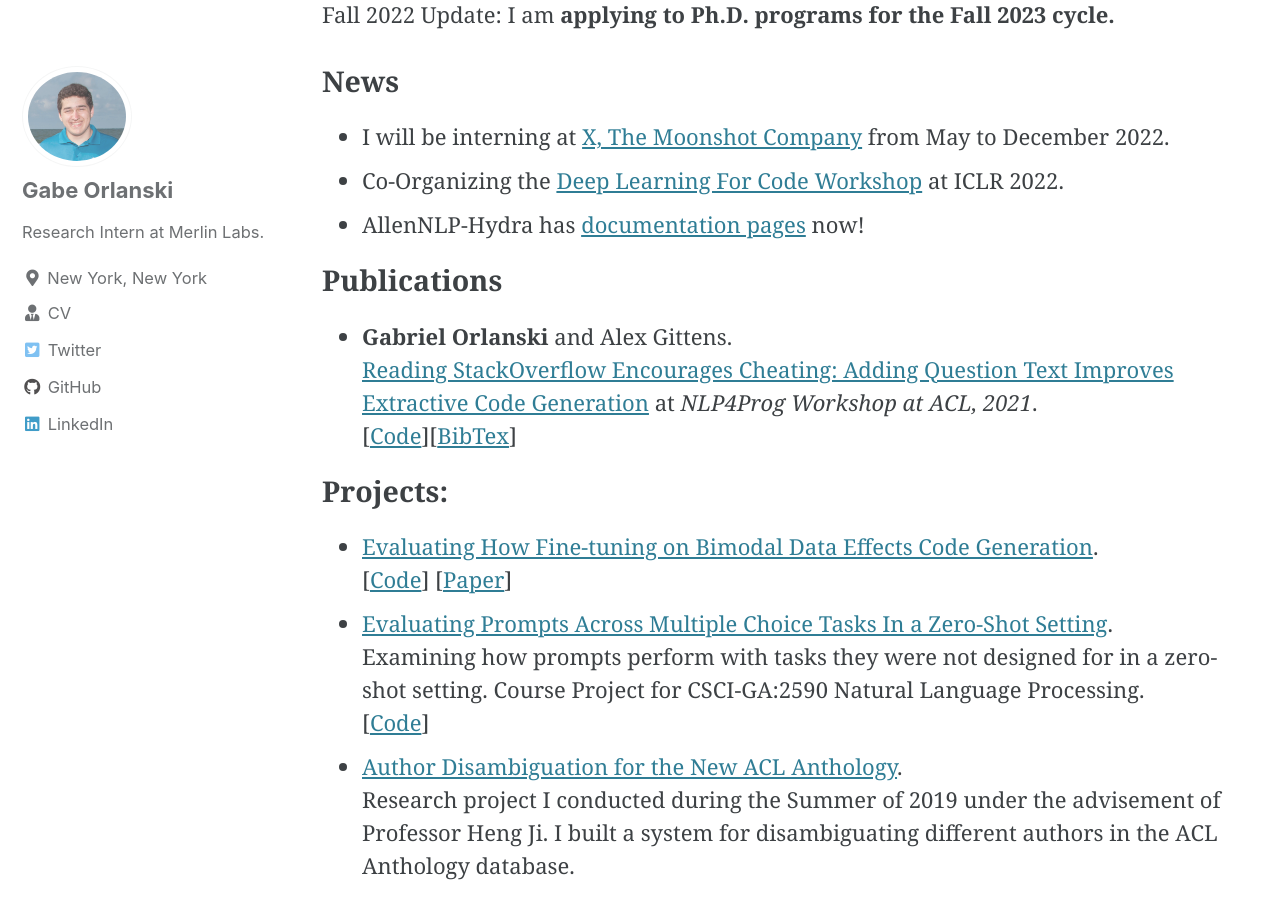
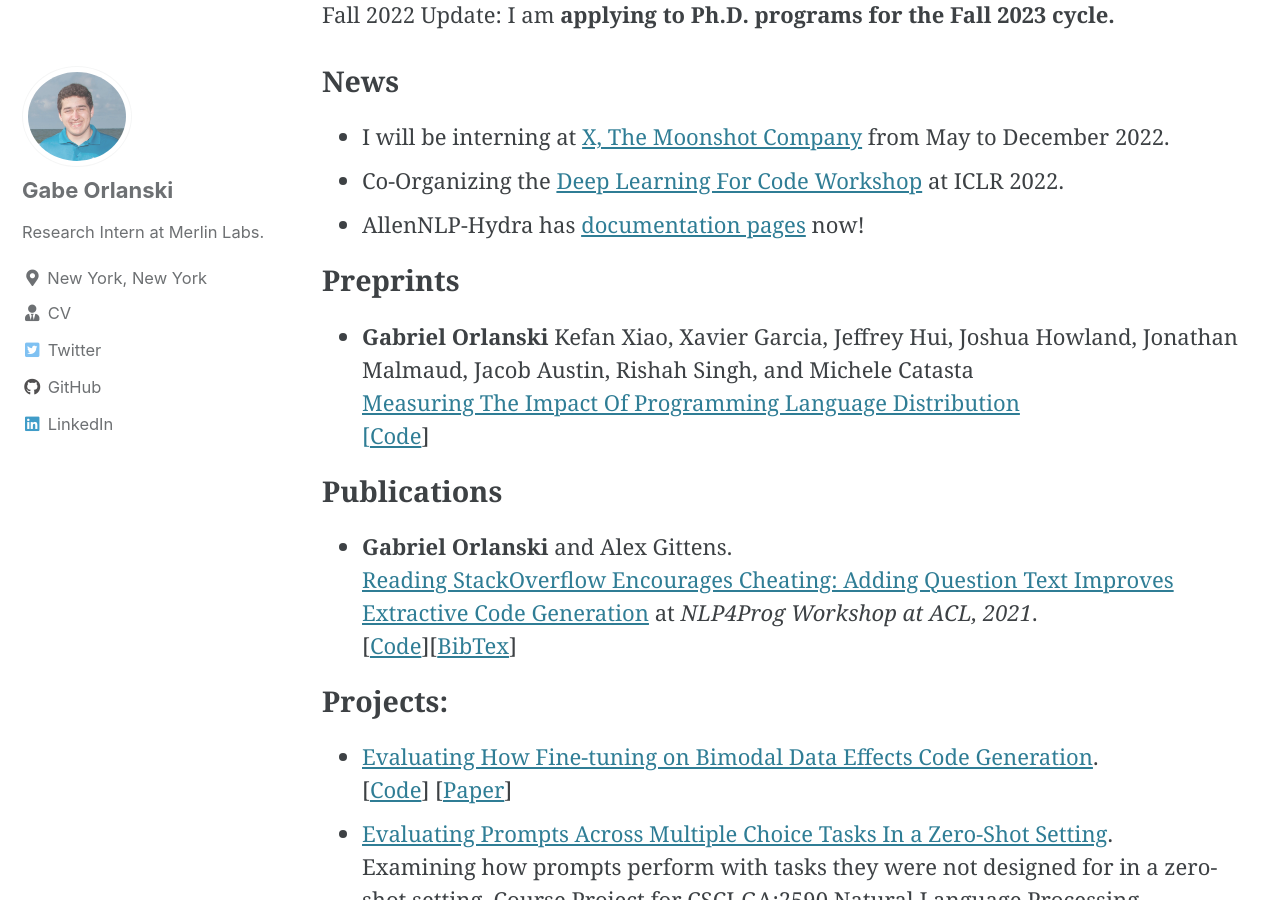
Before and after one commit to gabeorlanski/gabeorlanski.github.io, a Jekyll site: the page built from index.html, in a window 1280 px wide and 900 px high, scrolled down 387 px. Built offline with Jekyll 4.4.1, drawn with Linux system fonts in a browser that asks for light colours; cached includes are drawn as plain includes; the list of posts is cut into pages by our own code.

Commit message:
Update Site

```diff
--- a/index.html
+++ b/index.html
@@ -29,6 +29,12 @@ Fall 2022 Update: I am <strong>applying to Ph.D. programs for the Fall 2023 cycl
         AllenNLP-Hydra has <a href="https://dl4c.github.io/?utm_source=gabewebpage&utm_medium=personalsite">documentation pages</a> now!
     </li>
 </ul>
+<h1>Preprints</h1>
+<ul>
+    <li><strong>Gabriel Orlanski</strong> Kefan Xiao, Xavier Garcia, Jeffrey Hui, Joshua Howland, Jonathan Malmaud, Jacob Austin, Rishah Singh, and Michele Catasta<br>
+        <a href="https://arxiv.org/abs/2302.01973">Measuring The Impact Of Programming Language Distribution<br> [<a href="https://github.com/google-research/babelcode">Code</a>]
+    </li>
+</ul>
 <h1>Publications</h1>
 <ul>
     <li><strong>Gabriel Orlanski</strong> and Alex Gittens.<br>
```
